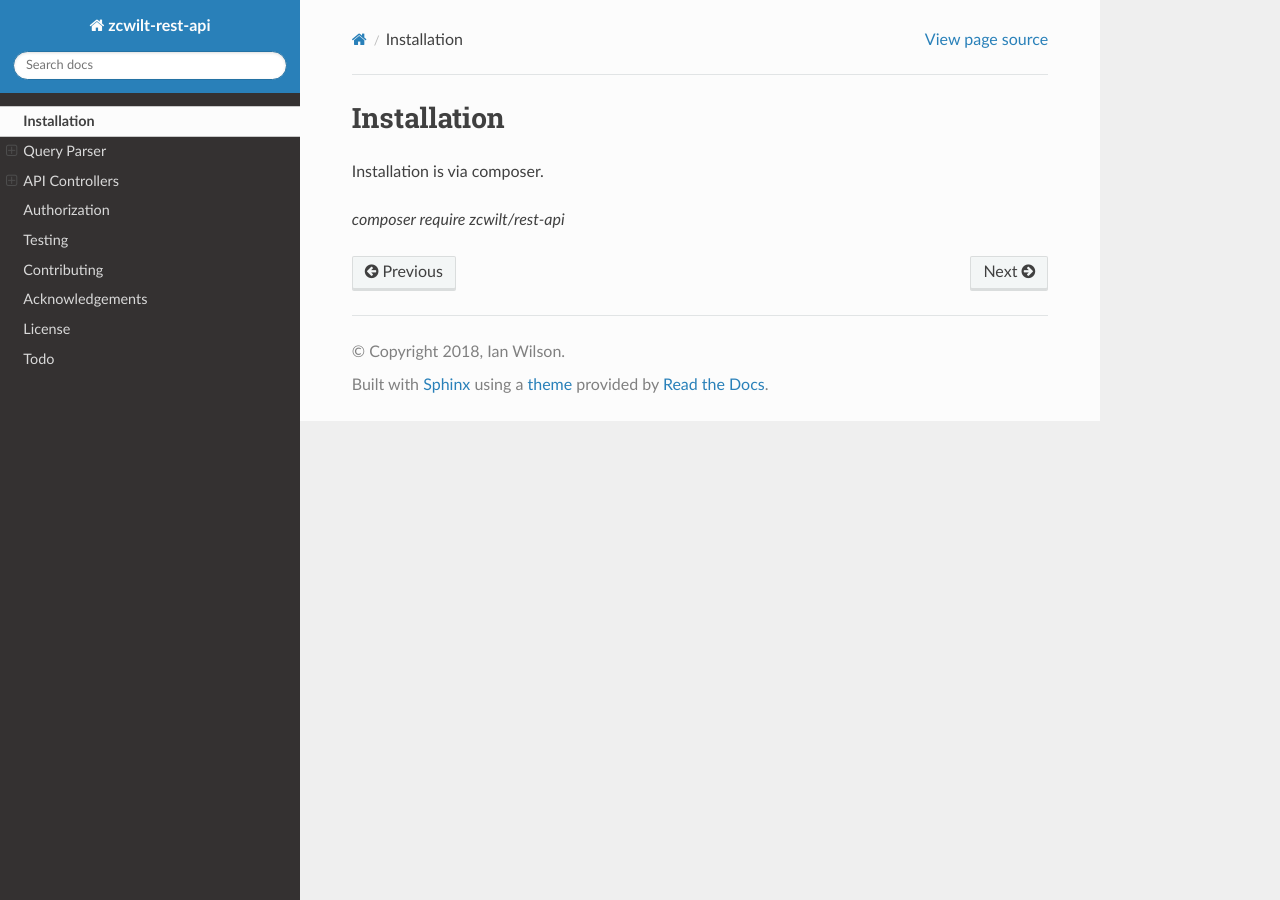
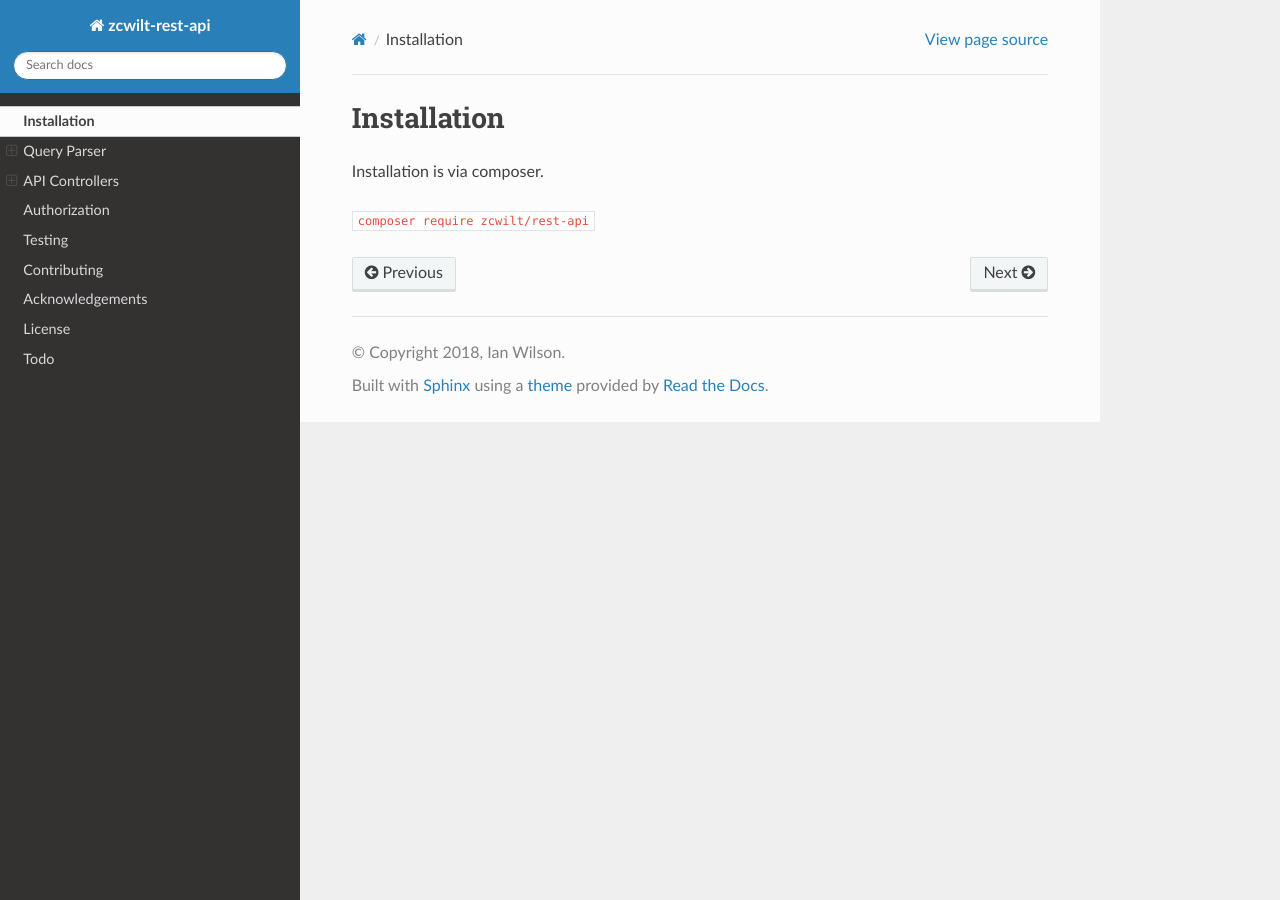
Before and after one commit to zcwilt/rest-api, a Sphinx documentation site: the page built from docs/installation.rst, in a window 1280 px wide. Built offline with Sphinx 7.4.7 and the Read the Docs theme 2.0.0, drawn with Linux system fonts in a browser that asks for light colours.

```diff
--- a/docs/installation.rst
+++ b/docs/installation.rst
@@ -4,4 +4,4 @@ Installation
 
 Installation is via composer.
 
-`composer require zcwilt/rest-api`
+``composer require zcwilt/rest-api``
```
